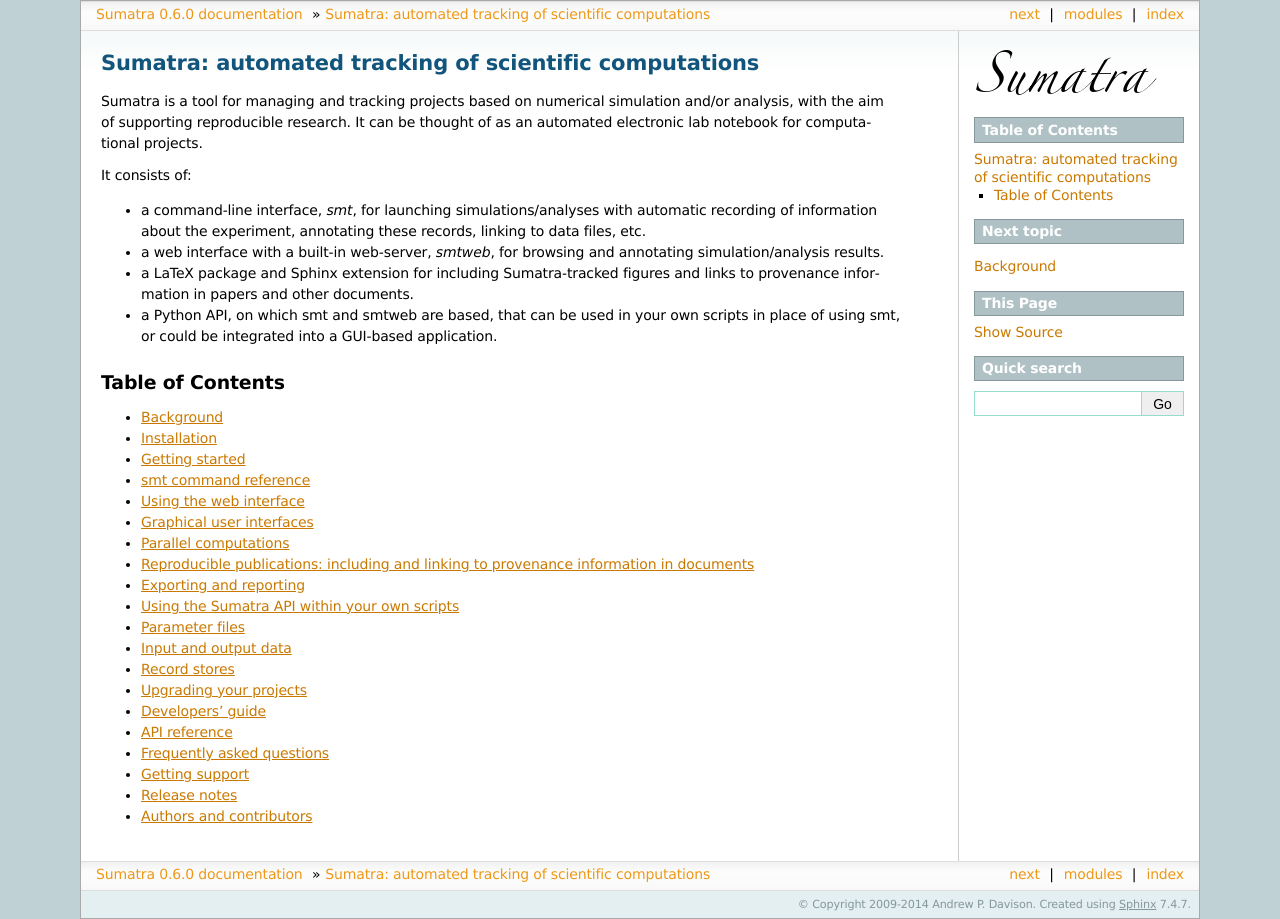
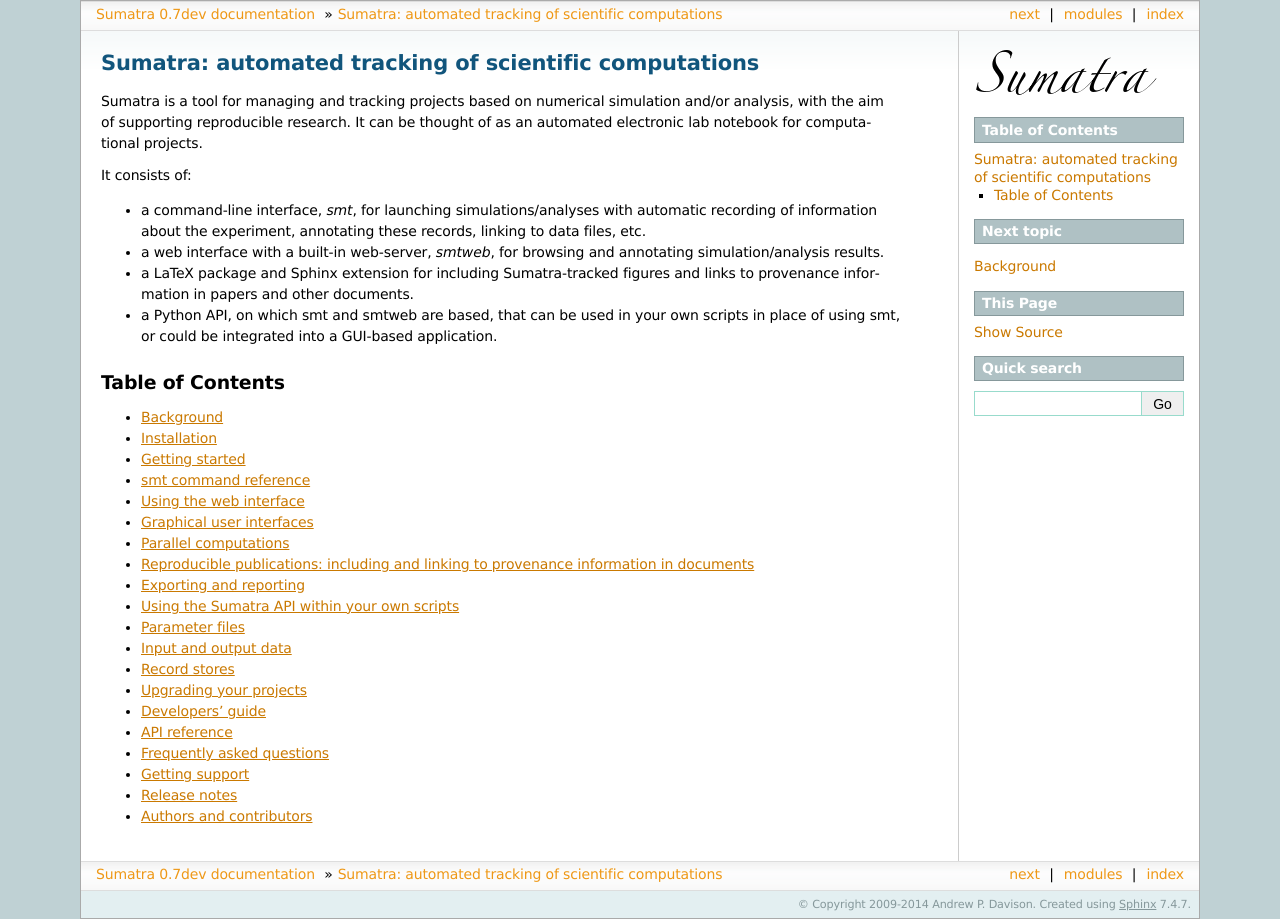
Before and after one commit to open-research/sumatra, a Sphinx documentation site: the page built from doc/index.txt, in a window 1280 px wide. Built offline with Sphinx 7.4.7, drawn with Linux system fonts in a browser that asks for light colours.

Commit message:
Bumped version numbers in default branch

```diff
--- a/doc/conf.py
+++ b/doc/conf.py
@@ -45,9 +45,9 @@
 # built documents.
 #
 # The short X.Y version.
-version = '0.6'
+version = '0.7'
 # The full version, including alpha/beta/rc tags.
-release = '0.6.0'
+release = '0.7dev'
 
 # The language for content autogenerated by Sphinx. Refer to documentation
 # for a list of supported languages.
--- a/setup.py
+++ b/setup.py
@@ -24,7 +24,7 @@
 
 setup(
     name = "Sumatra",
-    version = "0.6.0",
+    version = "0.7dev",
     package_dir = {'sumatra': 'sumatra'},
     packages = ['sumatra', 'sumatra.dependency_finder', 'sumatra.datastore',
                 'sumatra.recordstore', 'sumatra.recordstore.django_store',
--- a/sumatra/__init__.py
+++ b/sumatra/__init__.py
@@ -3,4 +3,4 @@
            'dependency_finder', 'web', 'decorators', 'publishing',
            'users', 'core']
 
-__version__ = "0.6.0"
+__version__ = "0.7dev"
```
Also changed, not shown: 2 other files.
